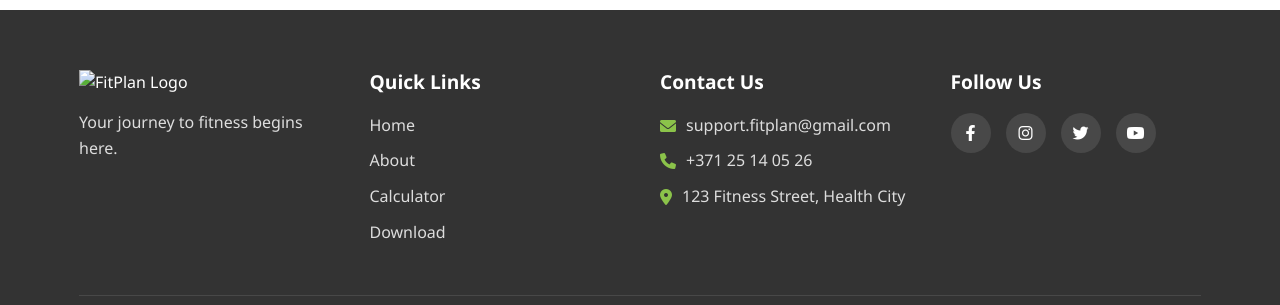
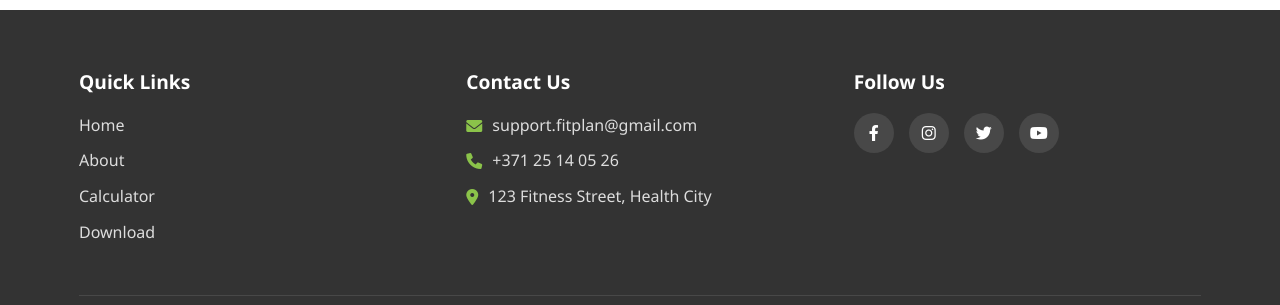
Before and after one commit to 23DP2MPron/FitPlan, a plain HTML site: page FitPlan_webpage/index.html in a window 1280 px wide. Shown: the part 2944-3249 px from the top of the page. Drawn offline with Linux system fonts and the light colour scheme.

Commit message:
Update index.html

```diff
--- a/FitPlan_webpage/index.html
+++ b/FitPlan_webpage/index.html
@@ -197,11 +197,6 @@
     <footer id="footer">
         <div class="container">
             <div class="footer-content">
-                <div class="footer-logo">
-                    <img src="/api/placeholder/150/60" alt="FitPlan Logo">
-                    <p>Your journey to fitness begins here.</p>
-                </div>
-
                 <div class="footer-links">
                     <h4>Quick Links</h4>
                     <ul>
```
